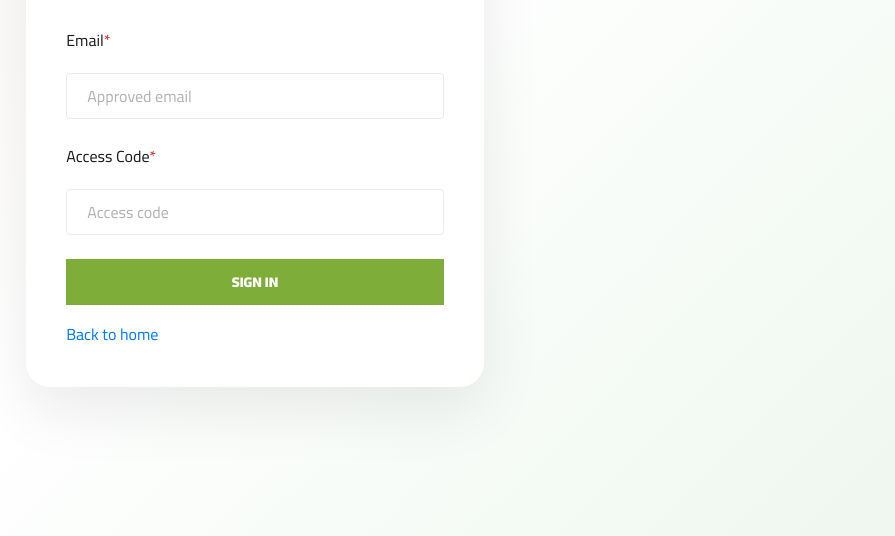
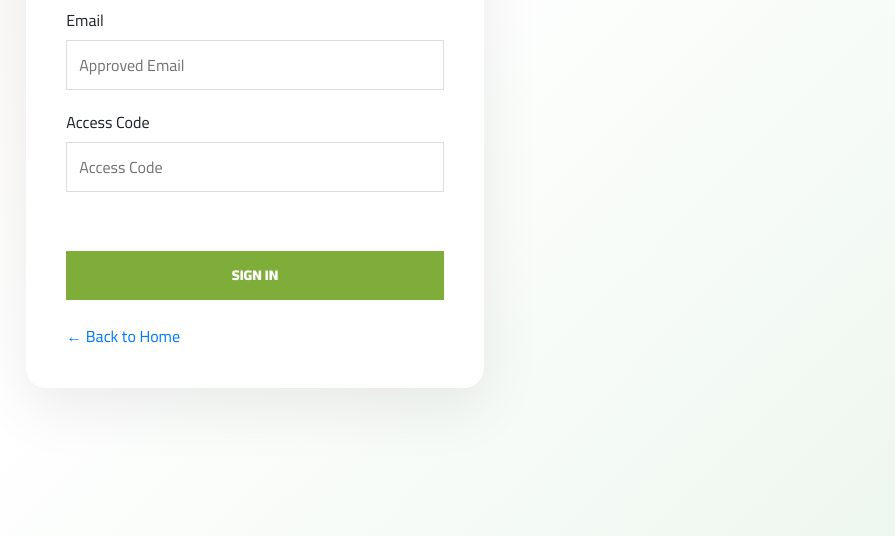
Before and after one commit to kumarborkar22/GeniusKODS_Purchase_Software, a plain HTML site: page login.html in a window 1280 px wide. Shown: the part 264-800 px from the top of the page, without its empty margins (385-1280 px from the left). Drawn offline with Linux system fonts and the light colour scheme.

Commit message:
login error

```diff
--- a/login.html
+++ b/login.html
@@ -1,74 +1,115 @@
 <!DOCTYPE html>
-<html lang="zxx">
+<html lang="en">
 
 <head>
     <meta charset="UTF-8">
     <meta name="description" content="Cafe One Login">
-    <meta name="keywords" content="Cafe One, login, access, approved users">
+    <meta name="keywords" content="Cafe One, Login">
     <meta name="viewport" content="width=device-width, initial-scale=1.0">
-    <meta http-equiv="X-UA-Compatible" content="ie=edge">
     <title>Cafe One | Login</title>
 
     <link href="https://fonts.googleapis.com/css2?family=Cairo:wght@200;300;400;600;900&display=swap" rel="stylesheet">
-    <link rel="stylesheet" href="css/bootstrap.min.css" type="text/css">
-    <link rel="stylesheet" href="css/font-awesome.min.css" type="text/css">
-    <link rel="stylesheet" href="css/elegant-icons.css" type="text/css">
-    <link rel="stylesheet" href="css/nice-select.css" type="text/css">
-    <link rel="stylesheet" href="css/jquery-ui.min.css" type="text/css">
-    <link rel="stylesheet" href="css/owl.carousel.min.css" type="text/css">
-    <link rel="stylesheet" href="css/slicknav.min.css" type="text/css">
-    <link rel="stylesheet" href="css/style.css" type="text/css">
+
+    <link rel="stylesheet" href="css/bootstrap.min.css">
+    <link rel="stylesheet" href="css/style.css">
+
     <style>
-        .login-hero {
-            min-height: 100vh;
-            display: flex;
-            align-items: center;
-            background: linear-gradient(135deg, #f7f4ef 0%, #fff 50%, #eef7ef 100%);
+        body {
+            font-family: 'Cairo', sans-serif;
+            background: linear-gradient(135deg,#f7f4ef,#ffffff,#eef7ef);
         }
 
-        .login-card {
-            background: #fff;
-            border-radius: 24px;
-            padding: 40px;
-            box-shadow: 0 24px 60px rgba(0, 0, 0, 0.08);
+        .login-hero{
+            min-height:100vh;
+            display:flex;
+            align-items:center;
         }
 
-        .login-card .site-btn {
-            width: 100%;
+        .login-card{
+            background:#fff;
+            border-radius:20px;
+            padding:40px;
+            box-shadow:0 20px 60px rgba(0,0,0,.08);
+        }
+
+        .site-btn{
+            width:100%;
+            border:none;
+            padding:14px;
+            background:#7fad39;
+            color:#fff;
+            font-weight:bold;
+            cursor:pointer;
+        }
+
+        input{
+            width:100%;
+            padding:12px;
+            border:1px solid #ddd;
+            margin-bottom:20px;
+        }
+
+        #login-status{
+            min-height:24px;
         }
     </style>
 </head>
 
 <body>
+
 <section class="login-hero">
     <div class="container">
         <div class="row justify-content-center">
-                <div class="col-lg-5 col-md-8">
+            <div class="col-lg-5">
+
                 <div class="login-card">
-                        <h3 class="mb-3">Approved User Login</h3>
-                        <p class="mb-4">Approved cafe users and admins can sign in here.</p>
+
+                    <h2>Approved User Login</h2>
+
+                    <p>Approved cafe users and admins can sign in here.</p>
+
                     <form id="login-form">
-                            <div class="checkout__input">
-                                <p>Email<span>*</span></p>
-                                <input type="email" id="login-email" placeholder="Approved email" required>
+
+                        <label>Email</label>
+                        <input
+                            type="email"
+                            id="login-email"
+                            placeholder="Approved Email"
+                            required>
+
+                        <label>Access Code</label>
+                        <input
+                            type="password"
+                            id="login-access-code"
+                            placeholder="Access Code"
+                            required>
+
+                        <p id="login-status"></p>
+
+                        <button class="site-btn" type="submit">
+                            SIGN IN
+                        </button>
+
+                    </form>
+
+                    <br>
+
+                    <a href="index.html">
+                        ← Back to Home
+                    </a>
+
                 </div>
-                            <div class="checkout__input">
-                                <p>Access Code<span>*</span></p>
-                                <input type="password" id="login-access-code" placeholder="Access code" required>
-                            </div>
-                            <p id="login-status" class="mb-3"></p>
-                            <button type="submit" class="site-btn">SIGN IN</button>
-                        </form>
-                        <p class="mt-3 mb-0"><a href="./index.html">Back to home</a></p>
-                    </div>
+
             </div>
         </div>
     </div>
 </section>
 
 <script src="js/jquery-3.3.1.min.js"></script>
-    <script src="js/bootstrap.min.js"></script>
+
+<!-- IMPORTANT -->
+<!-- <script src="js/login.js"></script> -->
 <script src="js/main.js"></script>
+
 </body>
-
 </html>
```
Lines whose indentation alone changed are shown as unchanged.
